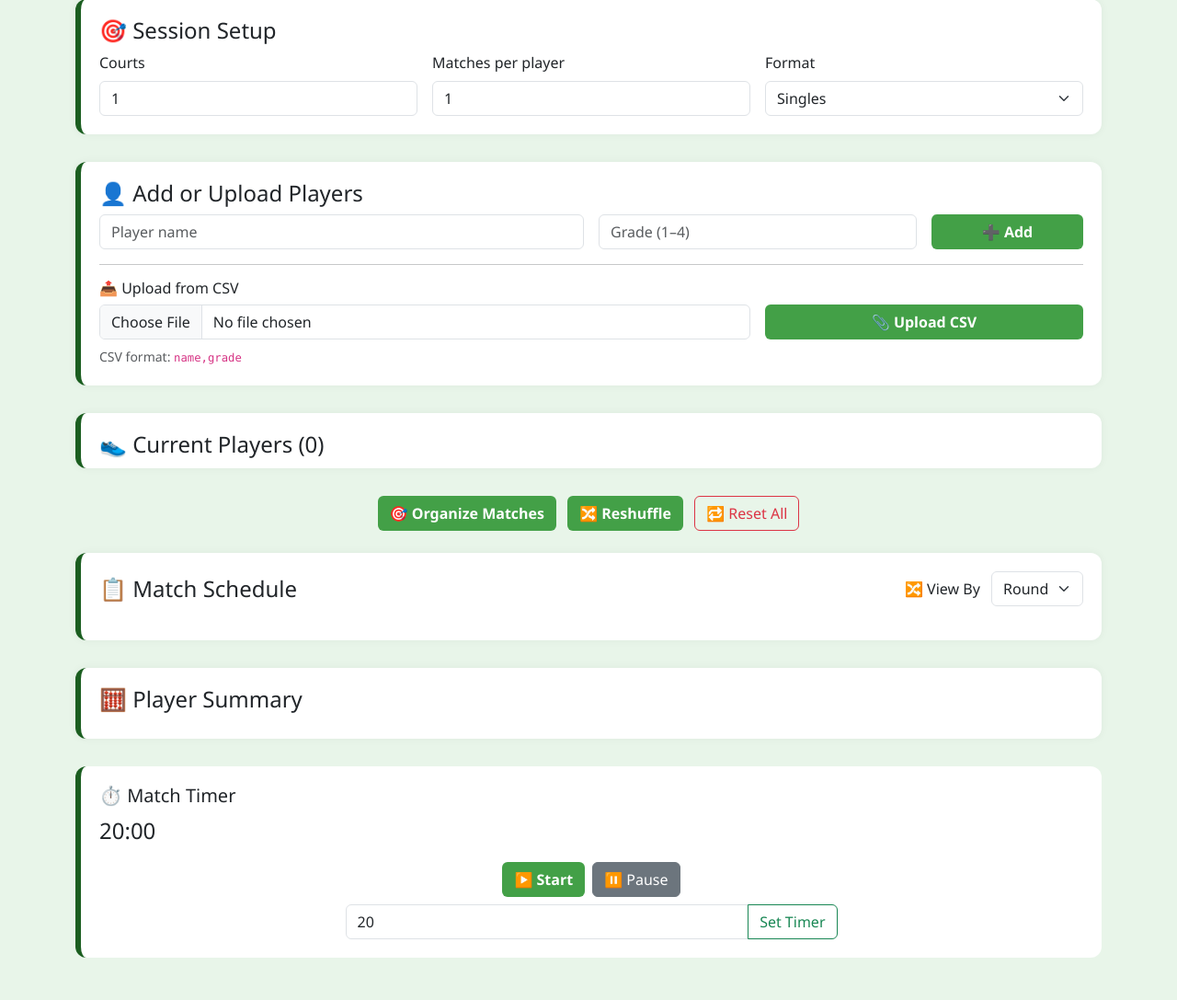
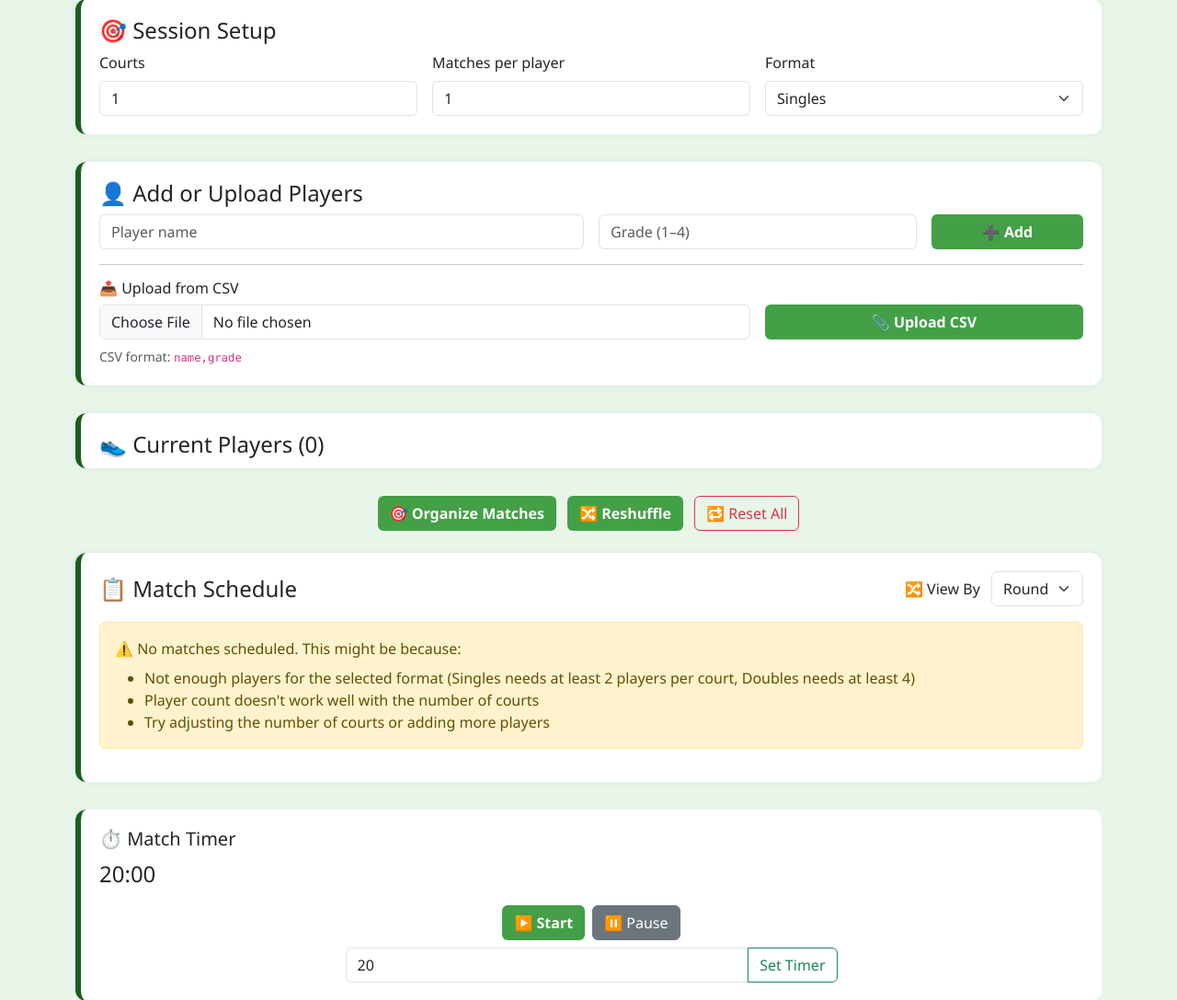
Before and after one commit to jamierjhill/Coach_organiser, a Flask app: page /index in a window 1280 px wide. Shown: the part 141-1228 px from the top of the page at 92% size. Run offline with Flask 3, Linux system fonts and the light colour scheme; the visitor is signed in with stand-in values (Sample User, id 1).

Commit message:
removed player summary and added in sitting out section

```diff
--- a/blueprints/match.py
+++ b/blueprints/match.py
@@ -140,6 +140,8 @@ def index():
                 session["players"] = players
                 session.pop("error", None)
 
+        # This is the fixed reshuffle_round logic that should be implemented in blueprints/match.py
+
         elif "reshuffle_round" in request.form:
             round_to_reshuffle = int(request.form.get("reshuffle_round"))
 
@@ -157,41 +159,48 @@ def index():
             current_rounds = rounds_int_keys
 
             if round_to_reshuffle in current_rounds:
-                # Get the original matches to preserve exact structure
-                original_matches = current_rounds[round_to_reshuffle]
+                # Get all players
+                all_players = session.get("players", [])
 
-                # Debug: Print original structure
-                print(f"Original matches in round {round_to_reshuffle}: {len(original_matches)} matches")
-                for court_num, match in original_matches:
-                    print(f"Court {court_num}: {len(match)} players")
+                # Get players who were playing in other rounds
+                players_in_other_rounds = set()
+                for round_num, matches in current_rounds.items():
+                    if round_num != round_to_reshuffle:
+                        for court_num, match in matches:
+                            for player in match:
+                                players_in_other_rounds.add(player['name'])
 
-                # Get all unique players in this round
-                all_players = []
-                seen_players = set()
-                for court_num, match in original_matches:
-                    for player in match:
-                        player_name = player['name']
-                        if player_name not in seen_players:
-                            all_players.append(player)
-                            seen_players.add(player_name)
+                # Identify who can play in this round (not already playing too many times)
+                available_players = []
+                for player in all_players:
+                    # Count how many times this player is playing in other rounds
+                    play_count = 0
+                    for round_num, matches in current_rounds.items():
+                        if round_num != round_to_reshuffle:
+                            for court_num, match in matches:
+                                if any(p['name'] == player['name'] for p in match):
+                                    play_count += 1
+                                    break
 
-                print(f"Total unique players: {len(all_players)}")
+                    # If player hasn't reached their match limit, they're available
+                    if play_count < num_matches:
+                        available_players.append(player)
 
-                # Shuffle all players
-                random.shuffle(all_players)
+                # Shuffle all available players
+                random.shuffle(available_players)
 
-                # Recreate matches with the EXACT same structure
+                # Determine how many players we need per match
+                players_per_match = 2 if match_type == "singles" else 4
+
+                # Create new matches for this round
                 new_round_matches = []
                 player_idx = 0
 
-                for court_num, original_match in original_matches:
-                    match_size = len(original_match)
-                    if player_idx + match_size <= len(all_players):
-                        new_match = all_players[player_idx:player_idx + match_size]
-                        new_round_matches.append((court_num, new_match))
-                        player_idx += match_size
-
-                print(f"New matches created: {len(new_round_matches)}")
+                for court_num in range(1, courts + 1):
+                    if player_idx + players_per_match <= len(available_players):
+                        match_players = available_players[player_idx:player_idx + players_per_match]
+                        new_round_matches.append((court_num, match_players))
+                        player_idx += players_per_match
 
                 # Update the rounds structure
                 current_rounds[round_to_reshuffle] = new_round_matches
@@ -214,6 +223,15 @@ def index():
                 session["rounds"] = current_rounds
                 matchups = current_matchups
                 rounds = current_rounds
+
+                # Recalculate player match counts
+                player_match_counts = {p['name']: 0 for p in all_players}
+                for court_matches in current_matchups:
+                    for match, round_num in court_matches:
+                        for player in match:
+                            player_match_counts[player['name']] += 1
+
+                session["player_match_counts"] = player_match_counts
 
         elif "organize_matches" in request.form or "reshuffle" in request.form:
             if "reshuffle" in request.form:
--- a/templates/index.html
+++ b/templates/index.html
@@ -182,6 +182,10 @@
       <button type="submit" name="reset" class="btn btn-outline-danger">🔁 Reset All</button>
     </div>
 
+    {% if error %}
+      <div class="alert alert-danger">{{ error }}</div>
+    {% endif %}
+
   <!-- Match Schedule -->
   <div class="card-section">
     <div class="d-flex justify-content-between align-items-center mb-3">
@@ -194,6 +198,17 @@
         </select>
       </div>
     </div>
+
+    {% if not matchups or not rounds %}
+      <div class="alert alert-warning">
+        <p class="mb-0">⚠️ No matches scheduled. This might be because:</p>
+        <ul class="mb-0 mt-2">
+          <li>Not enough players for the selected format (Singles needs at least 2 players per court, Doubles needs at least 4)</li>
+          <li>Player count doesn't work well with the number of courts</li>
+          <li>Try adjusting the number of courts or adding more players</li>
+        </ul>
+      </div>
+    {% else %}
 
     <!-- Match Schedule by Round -->
     <div id="schedule-round" style="display: none;">
@@ -213,6 +228,27 @@
             {% endif %}
           </div>
         {% endfor %}
+
+        {# Find players sitting out in this round #}
+        {% set playing_players = [] %}
+        {% for court_num, match in matches %}
+          {% for player in match %}
+            {% set _ = playing_players.append(player.name) %}
+          {% endfor %}
+        {% endfor %}
+
+        {% set sitting_out = [] %}
+        {% for player in players %}
+          {% if player.name not in playing_players %}
+            {% set _ = sitting_out.append(player.name) %}
+          {% endif %}
+        {% endfor %}
+
+        {% if sitting_out %}
+          <div class="alert alert-info mt-2 mb-3">
+            <strong>🪑 Sitting out:</strong> {{ sitting_out|join(', ') }}
+          </div>
+        {% endif %}
       {% endfor %}
     </div>
 
@@ -221,8 +257,6 @@
       {% for court_number in range(1, courts + 1) %}
         <div class="court-header d-flex justify-content-between align-items-center">
           <h5 class="text-success mb-0">Court {{ court_number }}</h5>
-          {% if matchups[court_number - 1] %}
-          {% endif %}
         </div>
         {% if matchups[court_number - 1] %}
           {% for match, round_num in matchups[court_number - 1] %}
@@ -237,23 +271,15 @@
             </div>
           {% endfor %}
         {% else %}
-          <p>No matches scheduled.</p>
+          <p class="text-muted">No matches scheduled for this court.</p>
         {% endif %}
       {% endfor %}
     </div>
+    {% endif %}
   </div>
 
   </form>
 
-  <!-- Summary -->
-  <div class="card-section">
-    <h4>🧮 Player Summary</h4>
-    <ul class="list-group list-group-flush">
-      {% for player, match_count in player_match_counts.items() %}
-        <li class="list-group-item">{{ player }}: {{ match_count }} match{{ 'es' if match_count != 1 else '' }}</li>
-      {% endfor %}
-    </ul>
-  </div>
 
   <!-- Timer -->
   <div class="timer-controls">
@@ -383,6 +409,13 @@ function reshuffleRound(roundNum) {
             currentScheduleCourt.innerHTML = newScheduleCourt.innerHTML;
         }
 
+        // Update the player summary section (back to simple list)
+        const newSummary = doc.querySelector('.card-section:last-of-type ul.list-group');
+        const currentSummary = document.querySelector('.card-section:last-of-type ul.list-group');
+        if (newSummary && currentSummary) {
+            currentSummary.innerHTML = newSummary.innerHTML;
+        }
+
         // Restore scroll position
         window.scrollTo(0, scrollPosition);
     })
@@ -494,7 +527,7 @@ function reshuffleAll() {
            currentScheduleCourt.innerHTML = newScheduleCourt.innerHTML;
        }
 
-       // Also update the player summary section
+       // Also update the player summary section (back to simple list)
        const newSummary = doc.querySelector('.card-section:last-of-type ul.list-group');
        const currentSummary = document.querySelector('.card-section:last-of-type ul.list-group');
        if (newSummary && currentSummary) {
@@ -520,7 +553,34 @@ function reshuffleAll() {
 }
 
 function organizeMatches() {
-   const formData = new FormData(document.querySelector('form'));
+   // Get form values
+   const form = document.querySelector('form');
+   const courts = parseInt(form.querySelector('input[name="courts"]').value) || 1;
+   const match_type = form.querySelector('select[name="match_type"]').value;
+   const players = document.querySelectorAll('.player-box').length;
+
+   // Validate player count
+   const minPlayersNeeded = match_type === 'singles' ? 2 : 4;
+   if (players < minPlayersNeeded) {
+       alert(`⚠️ You need at least ${minPlayersNeeded} players for ${match_type} matches!`);
+       return false;
+   }
+
+   // Check if there are enough players for the number of courts
+   const playersPerCourt = match_type === 'singles' ? 2 : 4;
+   if (players < courts * playersPerCourt) {
+       const maxCourts = Math.floor(players / playersPerCourt);
+       if (maxCourts === 0) {
+           alert(`⚠️ Not enough players for any ${match_type} matches. Add more players!`);
+           return false;
+       } else {
+           if (!confirm(`⚠️ You only have enough players for ${maxCourts} court${maxCourts === 1 ? '' : 's'}. Some courts will be empty. Continue anyway?`)) {
+               return false;
+           }
+       }
+   }
+
+   const formData = new FormData(form);
    formData.append('organize_matches', 'true');
 
    // Store current scroll position
@@ -549,6 +609,13 @@ function organizeMatches() {
            currentScheduleCourt.innerHTML = newScheduleCourt.innerHTML;
        }
 
+       // Update the entire match schedule section to include warnings
+       const newScheduleSection = doc.querySelector('.card-section:nth-of-type(5)');
+       const currentScheduleSection = document.querySelector('.card-section:nth-of-type(5)');
+       if (newScheduleSection && currentScheduleSection) {
+           currentScheduleSection.innerHTML = newScheduleSection.innerHTML;
+       }
+
        // Also update the player summary section
        const newSummary = doc.querySelector('.card-section:last-of-type ul.list-group');
        const currentSummary = document.querySelector('.card-section:last-of-type ul.list-group');
@@ -557,14 +624,26 @@ function organizeMatches() {
        }
 
        // Update error messages if any
-       const newError = doc.querySelector('.text-danger.fw-bold');
-       const currentError = document.querySelector('.text-danger.fw-bold');
-       if (newError && currentError) {
-           currentError.innerHTML = newError.innerHTML;
+       const newError = doc.querySelector('.alert-danger');
+       const existingError = document.querySelector('.alert-danger');
+       if (newError) {
+           if (existingError) {
+               existingError.innerHTML = newError.innerHTML;
+           } else {
+               // Add new error alert after action buttons
+               const actionButtons = document.querySelector('.text-center.my-4');
+               actionButtons.insertAdjacentHTML('afterend', newError.outerHTML);
+           }
+       } else if (existingError) {
+           existingError.remove();
        }
 
        // Restore scroll position
        window.scrollTo(0, scrollPosition);
+
+       // Re-run the toggle function to show the correct view
+       const currentView = document.getElementById('scheduleToggle').value;
+       toggleScheduleView(currentView);
    })
    .catch(error => {
        console.error('Error:', error);
```
